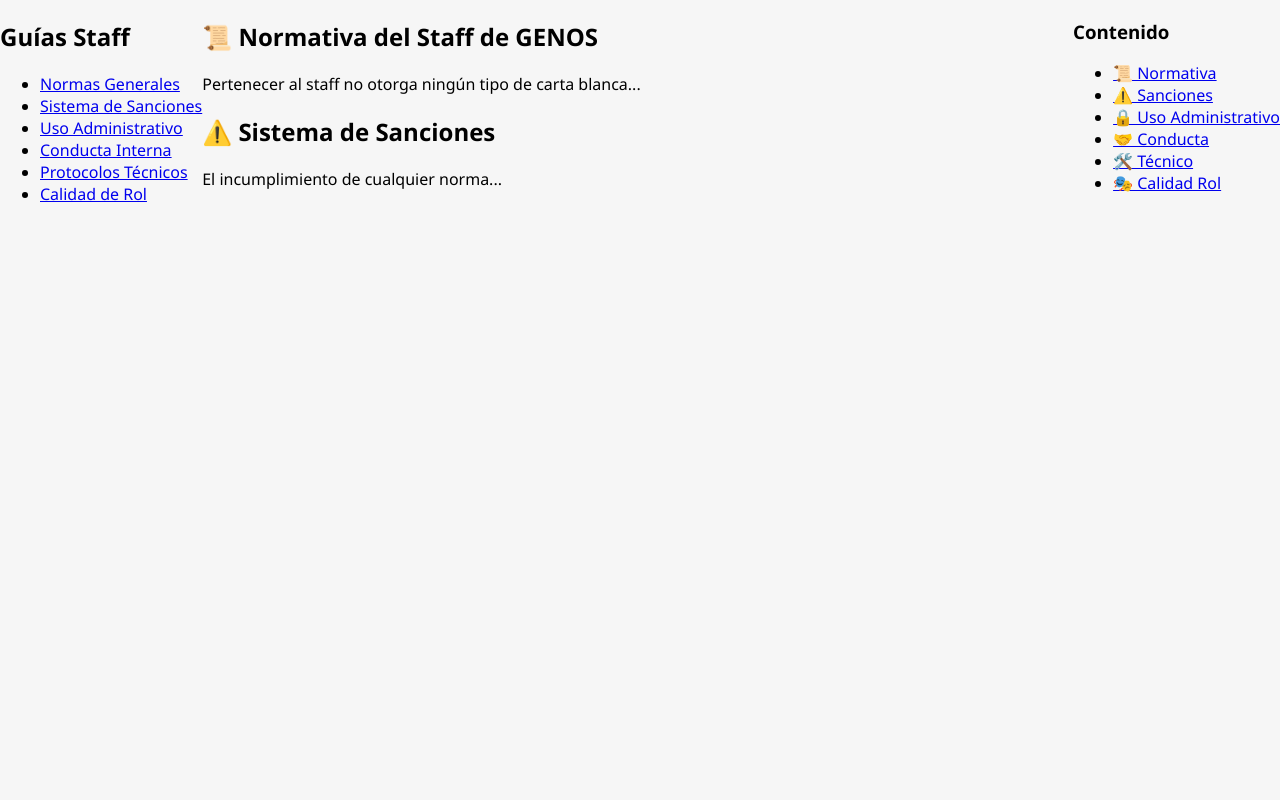
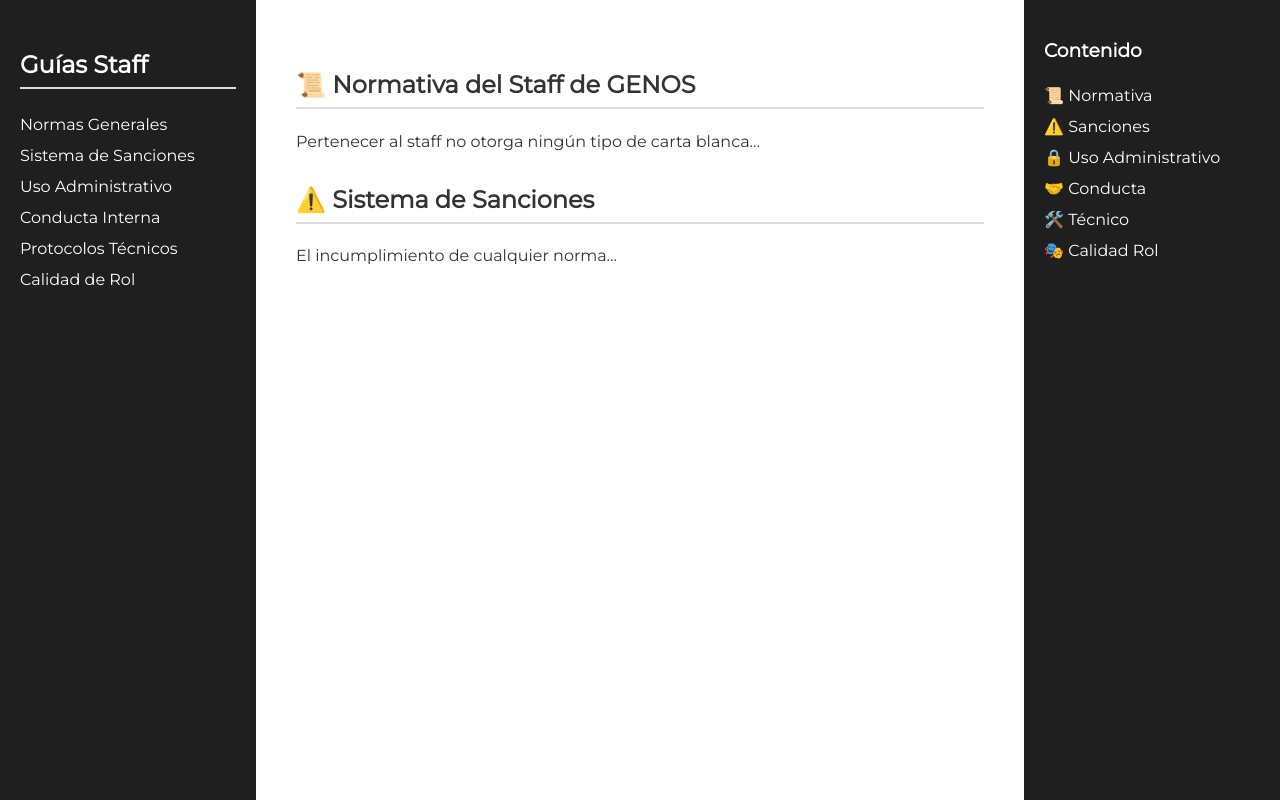
Before and after one commit to GenosRP/Guias-staff, a plain HTML site: page index.html in a window 1280 px wide. Drawn offline with Linux system fonts and the light colour scheme.

Commit message:
Update style.css

```diff
--- a/style.css
+++ b/style.css
@@ -1,48 +1,53 @@
 body {
-  font-family: 'Segoe UI', sans-serif;
+  font-family: 'Montserrat', sans-serif;
   margin: 0;
-  background-color: #f6f6f6;
+  padding: 0;
+  background: #f7f7f7;
+  color: #333;
 }
 
 .container {
   display: flex;
-  height: 100vh;
+  min-height: 100vh;
 }
 
-.sidebar, .toc {
+.sidebar-left, .sidebar-right {
   width: 20%;
-  background-color: #1e1e2f;
-  color: #fff;
+  background: #1f1f1f;
+  color: white;
   padding: 20px;
-  overflow-y: auto;
+  box-sizing: border-box;
 }
 
-.sidebar h2, .toc h3 {
-  font-size: 1.2rem;
-  margin-bottom: 1rem;
-}
-
-.sidebar ul, .toc ul {
+.sidebar-left ul, .sidebar-right ul {
   list-style: none;
   padding: 0;
 }
 
-.sidebar a, .toc a {
+.sidebar-left a, .sidebar-right a {
   color: #fff;
   text-decoration: none;
+  display: block;
+  padding: 6px 0;
 }
 
-.sidebar a:hover, .toc a:hover {
+.sidebar-left a:hover, .sidebar-right a:hover {
   text-decoration: underline;
 }
 
-main {
-  flex-grow: 1;
-  padding: 0;
+.content {
+  width: 60%;
+  padding: 40px;
+  background: #fff;
+  box-sizing: border-box;
 }
 
-iframe {
-  width: 100%;
-  height: 100%;
-  border: none;
+h1, h2 {
+  border-bottom: 2px solid #ddd;
+  padding-bottom: 8px;
+  margin-top: 30px;
 }
+
+p {
+  line-height: 1.6;
+}
```
